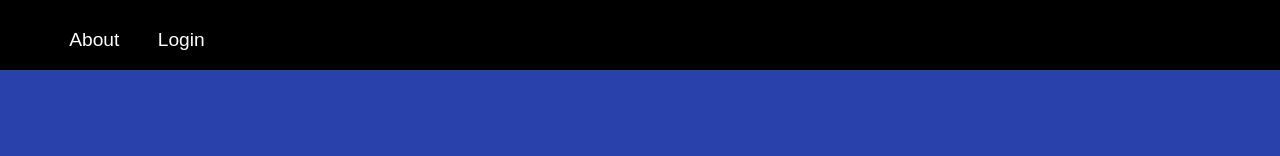
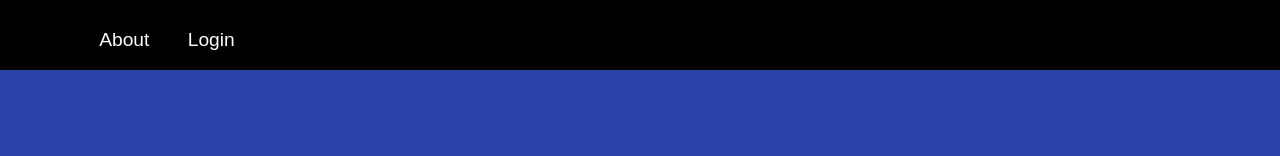
Before and after one commit to MachineLearners10/SpotifyApp, a React app: page / in a window 1280 px wide. Shown: the top 156 px of the page. Built offline with nearby package versions, Linux system fonts and the light colour scheme.

Commit message:
ready to be merged

```diff
--- a/public/style.css
+++ b/public/style.css
@@ -379,7 +379,7 @@ nav {
   z-index: 1;
   background-color: black;
   width: 100%;
-  /* padding: 10px 0; */
+  padding: 0px 30px;
   top: 0;
   display: block;
 }
```
